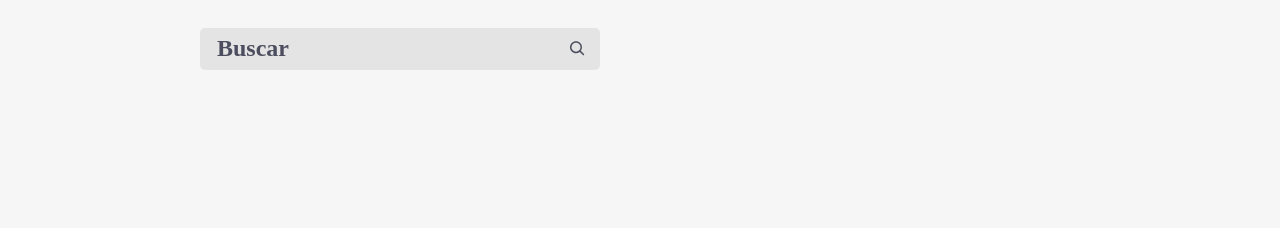
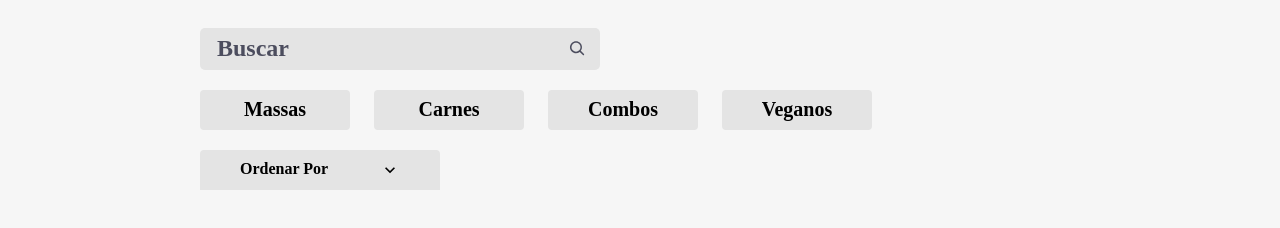
Before and after one commit to lucas-dantas10/aluroni, a React (Create React App) app: page / in a window 1280 px wide. Shown: the part 564-792 px from the top of the page. Built offline with nearby package versions, Linux system fonts and the light colour scheme; a web font is replaced by a local one.

Commit message:
estilizacao do cardapio e usando os states

```diff
--- a/src/pages/Cardapio/Cardapio.module.scss
+++ b/src/pages/Cardapio/Cardapio.module.scss
@@ -55,4 +55,14 @@
     font-size: 3rem;
     margin-bottom: 30px;
   }
+
+  &__filtros {
+    align-items: center;
+    display: flex;
+    flex-wrap: wrap;
+    justify-content: space-between;
+    margin-bottom: 30px;
+    width: 100%;
+  }
+
 }
--- a/src/pages/Cardapio/index.tsx
+++ b/src/pages/Cardapio/index.tsx
@@ -2,9 +2,13 @@ import styles from "./Cardapio.module.scss";
 import { ReactComponent as Logo } from "assets/logo.svg";
 import { Buscador } from "./Buscador";
 import { useState } from "react";
+import { Filtros } from "./Filtros";
+import { Ordenador } from "./Ordenador";
 
 export function Cardapio() {
     const [busca, setBusca] = useState("");
+    const [filtro, setFiltro] = useState<number | null>(null);
+    const [ordenador, setOrdenador] = useState("");
     return (
         <main>
             <nav className={styles.menu}>
@@ -19,6 +23,10 @@ export function Cardapio() {
             <section className={styles.cardapio}>
                 <h3 className={styles.cardapio__titulo}>Cardápio</h3>
                 <Buscador busca={busca} setBusca={setBusca} />
+                <div className={styles.cardapio__filtros}>
+                    <Filtros filtro={filtro} setFiltro={setFiltro} />
+                    <Ordenador ordenador={ordenador} setOrdenador={setOrdenador} />
+                </div>
             </section>
         </main>
     );
```
